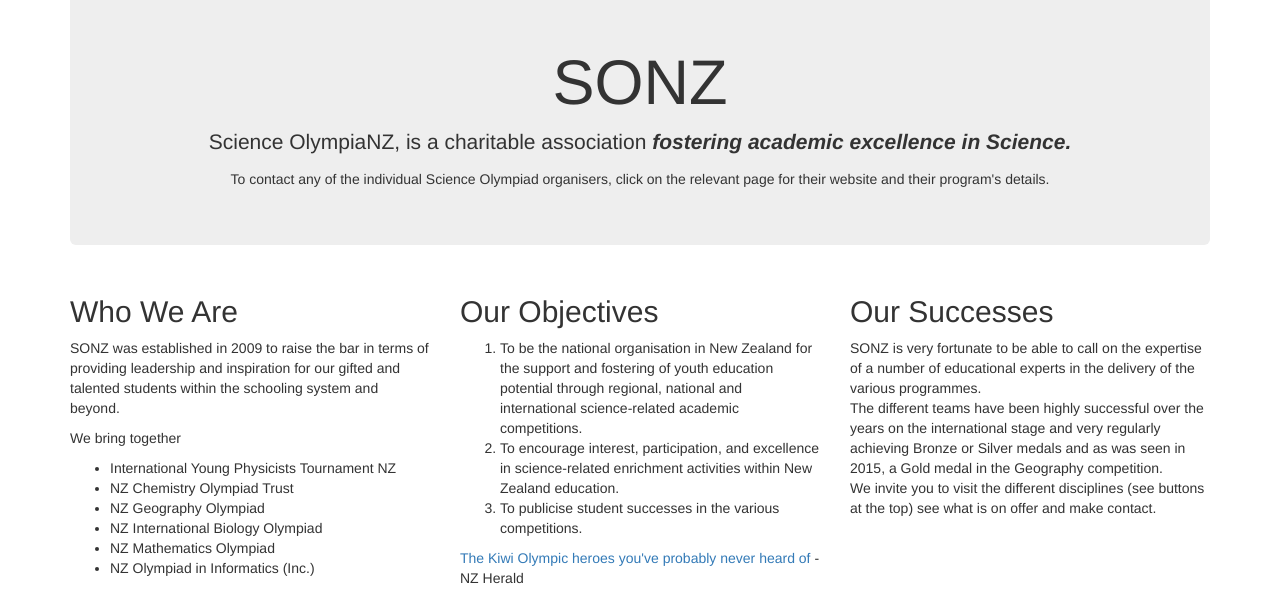
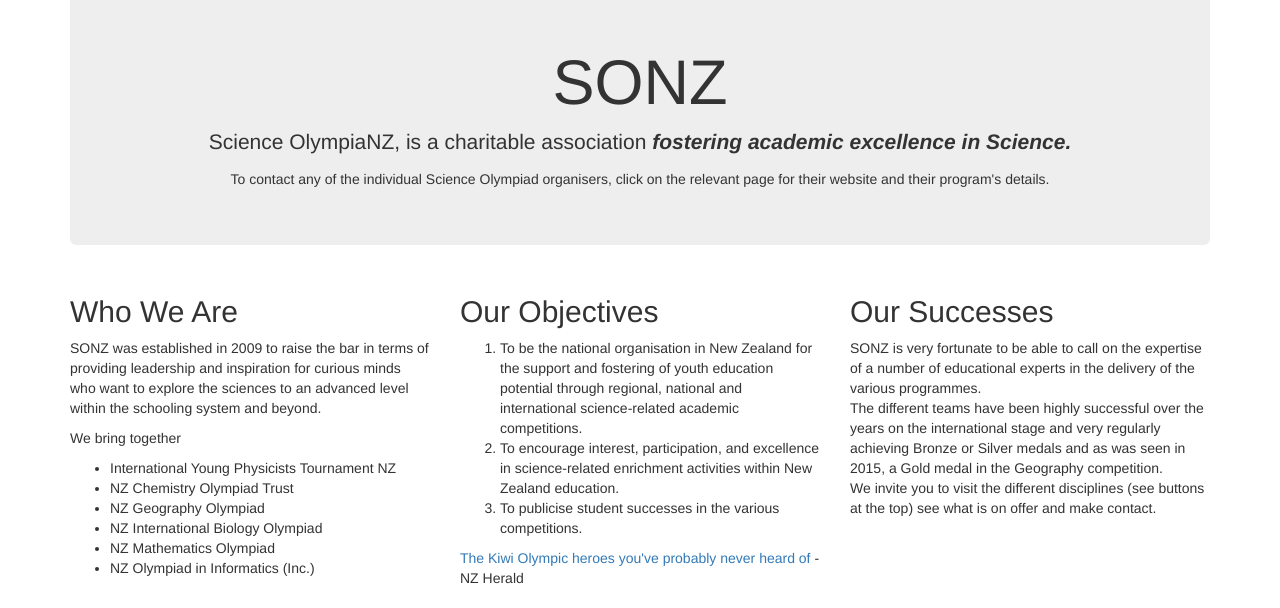
Before and after one commit to scienceolympianz/scienceolympianz.github.io, a Jekyll site: the page built from index.html, in a window 1280 px wide, cut to the strip 192-800 px from the top of the page. Built offline with Jekyll 4.4.1, drawn with Linux system fonts in a browser that asks for light colours; comment, search, counter and statistics services are not loaded.

Commit message:
gifted and talented wording change

```diff
--- a/index.html
+++ b/index.html
@@ -19,8 +19,8 @@
   <div class="col-lg-4">
     <h2>Who We Are</h2>
     <p>
-      SONZ was established in 2009 to raise the bar in terms of providing leadership and inspiration for our gifted and
-      talented students within the schooling system and beyond.
+      SONZ was established in 2009 to raise the bar in terms of providing leadership and inspiration for curious minds who
+      want to explore the sciences to an advanced level within the schooling system and beyond.
     </p>
     <p>We bring together</p>
     <ul>
--- a/maths.html
+++ b/maths.html
@@ -16,7 +16,7 @@
 
     <p>
       The NZ Mathematics Olympiad Committee is a dedicated committee of University lecturers and students, Mathematics
-      teachers, and interested mathematicians who identify, select and mentor gifted and talented students through an
+      teachers, and interested mathematicians who identify, select and mentor gifted students through an
       annual programme of participation in international Olympiad competitions to give them an immense kick start to
       their mathematical careers. In turn former Olympians contribute to the next generations programmes by joining the
       committee and running the mentor programmes.
@@ -32,8 +32,8 @@
     <h3>Objectives</h3>
 
     <p>
-      The NZMOC provides activities for the enrichment and advancement of gifted and talented mathematical students
-      under 19 and not enrolled in a university, through their website and hosting an annual week long residential camp
+      The NZMOC provides activities for the enrichment and advancement of gifted students enrolled in the NZ education
+      system at high school level or below, through their website and hosting an annual week long residential camp
       in January. From this students are selected to attend the International Mathematical Olympiad in July - the
       toughest mathematical competition in the world.
     </p>
```
